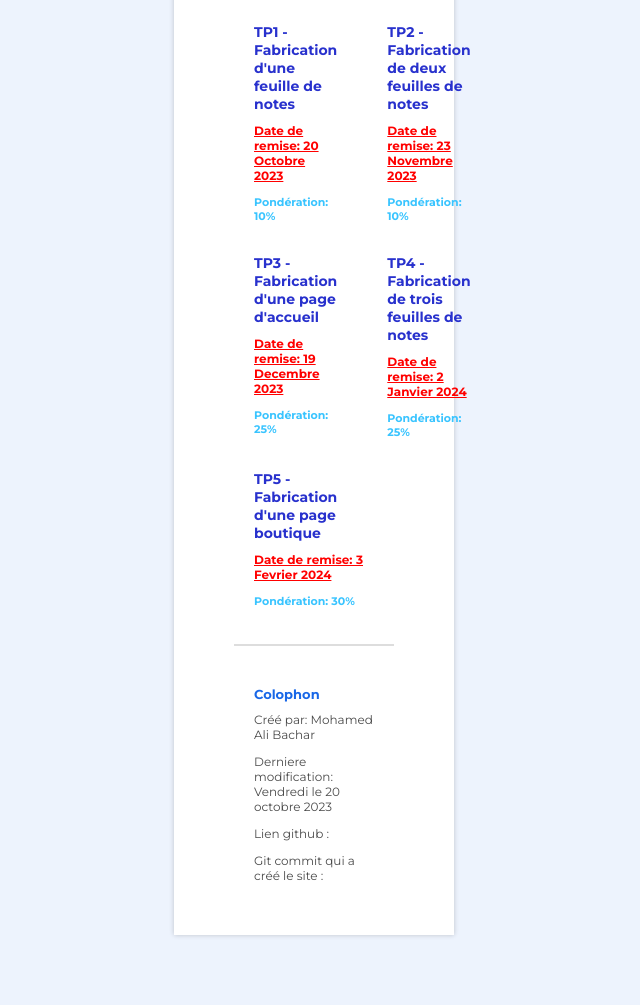
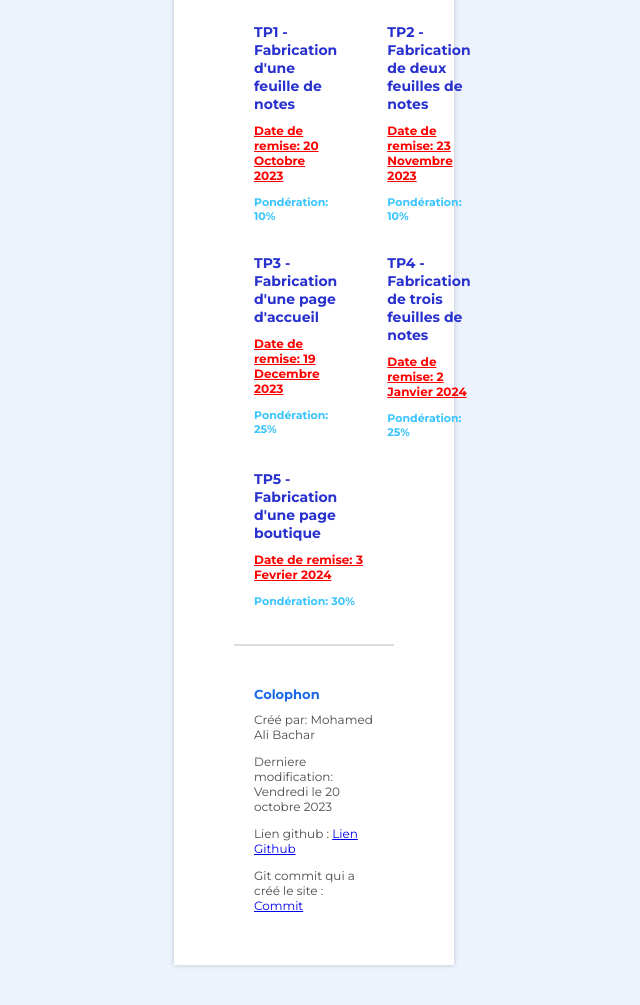
Before and after one commit to Wlkn/ecole, a plain HTML site: page src/index.html in a window 1280 px wide. Shown: the part 1465-2470 px from the top of the page, without its empty margins (326-966 px from the left). Drawn offline with Linux system fonts and the light colour scheme.

Commit message:
added commit

```diff
--- a/src/index.html
+++ b/src/index.html
@@ -684,9 +684,9 @@
         <p class="colophon-text">
           Derniere modification: Vendredi le 20 octobre 2023
         </p>
-        <p class="colophon-text">Lien github : <a href=""></a></p>
+        <p class="colophon-text">Lien github : <a href="https://github.com/Wlkn/ecole">Lien Github</a></p>
         <p class="colophon-text">
-          Git commit qui a créé le site : <a href=""></a>
+          Git commit qui a créé le site : <a href="https://github.com/Wlkn/ecole/commit/016f984f9516e2eb4b9ce825e155353da285f075">Commit</a>
         </p>
       </div>
     </div>
```
